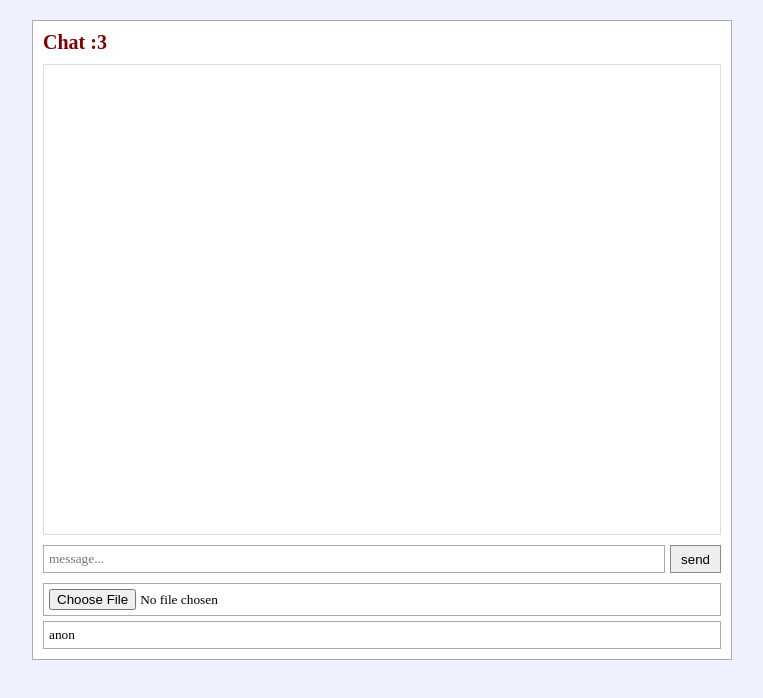
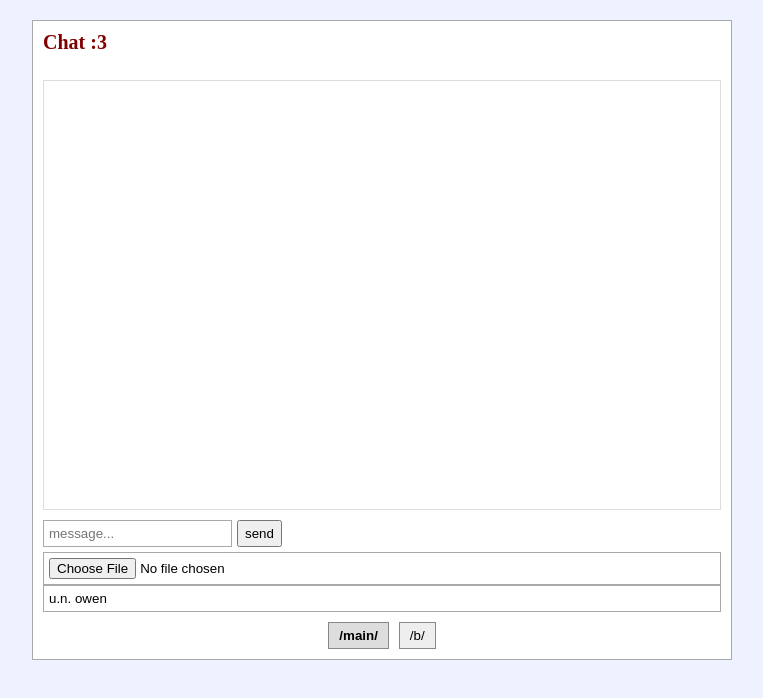
Before and after one commit to Abby-w-gail/chat_web_thingy, a website: page public/index.html in a window 1280 px wide. Shown: the whole page, without its empty margins (258-1021 px from the left). Drawn offline with nearby package versions, Linux system fonts and the light colour scheme; no server answers.

Commit message:
/b/ and /main/ added

```diff
--- a/public/index.html
+++ b/public/index.html
@@ -10,35 +10,31 @@
 			margin: 0;
 		}
 
+		h1 {
+			font-size: 20px;
+			margin: 0 0 10px 0;
+			color: #800000;
+		}
+
 		#container {
 			width: 700px;
 			margin: 20px auto;
 			background: white;
 			border: 1px solid #aaa;
 			padding: 10px;
-
 			display: flex;
 			flex-direction: column;
 			height: 80vh;
 			box-sizing: border-box;
 		}
 
-		h1 {
-			font-size: 20px;
-			margin: 0 0 10px 0;
-			color: #800000;
-		}
-
-		/* CHAT AREA */
 		#messages {
 			flex: 1;
 			overflow-y: auto;
 			border: 1px solid #ddd;
 			padding: 5px;
-			margin: 0 0 10px 0;
-
+			margin-bottom: 10px;
 			list-style: none;
-			box-sizing: border-box;
 		}
 
 		.msg {
@@ -46,19 +42,12 @@
 			gap: 10px;
 			padding: 6px;
 			border-bottom: 1px solid #eee;
-			align-items: flex-start;
 		}
 
 		.msg img {
 			max-width: 120px;
 			max-height: 120px;
 			border: 1px solid #aaa;
-		}
-
-		.msg-content {
-			display: flex;
-			flex-direction: column;
-			max-width: 100%;
 		}
 
 		.name {
@@ -71,7 +60,6 @@
 			overflow-wrap: break-word;
 		}
 
-		/* INPUT AREA */
 		form {
 			display: flex;
 			gap: 5px;
@@ -81,32 +69,25 @@
 		input {
 			padding: 5px;
 			border: 1px solid #aaa;
-			font-family: inherit;
-			box-sizing: border-box;
 		}
 
-		#input {
-			flex: 1;
+		#boards {
+			display: flex;
+			justify-content: center;
+			gap: 10px;
+			margin-top: 10px;
 		}
 
-		button {
+		.boardBtn {
 			padding: 5px 10px;
-			cursor: pointer;
 			border: 1px solid #888;
 			background: #eee;
+			cursor: pointer;
 		}
 
-		button:hover {
+		.boardBtn.active {
 			background: #ddd;
-		}
-
-		#username {
-			width: 100%;
-			margin-top: 5px;
-		}
-
-		#imageFile {
-			margin-top: 5px;
+			font-weight: bold;
 		}
 	</style>
 </head>
@@ -116,24 +97,30 @@
 <div id="container">
 	<h1>Chat :3</h1>
 
+
 	<ul id="messages"></ul>
 
 	<form id="form">
-		<input id="input" placeholder="message..." autocomplete="off" />
+		<input id="input" autocomplete="off" placeholder="message..." />
 		<button>send</button>
 	</form>
 
 	<input type="file" id="imageFile" />
 	<input id="username" placeholder="username" />
+
+	<div id="boards">
+		<button class="boardBtn active" data-board="main">/main/</button>
+		<button class="boardBtn" data-board="b">/b/</button>
+	</div>
 </div>
 
 <script src="/socket.io/socket.io.js"></script>
 
 <script>
-	console.log("script loaded");
+	console.log("loaded");
 
 	// =====================
-	// STABLE USER ID
+	// ID
 	// =====================
 	let userId = localStorage.getItem("userId");
 
@@ -142,17 +129,22 @@
 		localStorage.setItem("userId", userId);
 	}
 
-	let username = localStorage.getItem("username") || "anon";
+	let username = localStorage.getItem("username") || "u.n. owen";
+	let currentBoard = "main";
 
+	// =====================
+	// SOCKET
+	// =====================
 	const socket = io();
 
 	socket.emit("register", {
 		userId,
-		username
+		username,
+		board: currentBoard
 	});
 
 	// =====================
-	// ELEMENTS
+	// UI
 	// =====================
 	const form = document.getElementById("form");
 	const input = document.getElementById("input");
@@ -168,8 +160,25 @@
 
 		socket.emit("register", {
 			userId,
-			username
+			username,
+			board: currentBoard
 		});
+	});
+
+	// =====================
+	// BOARDS
+	// =====================
+	document.querySelectorAll(".boardBtn").forEach(btn => {
+		btn.onclick = () => {
+			currentBoard = btn.dataset.board;
+
+			document.querySelectorAll(".boardBtn").forEach(b =>
+				b.classList.remove("active")
+			);
+			btn.classList.add("active");
+
+			socket.emit("switch board", currentBoard);
+		};
 	});
 
 	// =====================
@@ -197,7 +206,7 @@
 
 		li.innerHTML = `
 			${msg.image ? `<img src="${msg.image}">` : ""}
-			<div class="msg-content">
+			<div>
 				<div class="name">${escapeHtml(msg.name)}</div>
 				<div class="text">${escapeHtml(msg.text)}</div>
 			</div>
@@ -208,7 +217,7 @@
 	}
 
 	// =====================
-	// SEND (NO REFRESH EVER)
+	// SEND
 	// =====================
 	form.addEventListener("submit", async (e) => {
 		e.preventDefault();
@@ -239,8 +248,11 @@
 		history.forEach(render);
 	});
 
-	socket.on("chat message", (msg) => {
-		render(msg);
+	socket.on("chat message", (data) => {
+		// only show current board
+		if (data.board !== currentBoard) return;
+
+		render(data.msg);
 	});
 </script>
 
```
